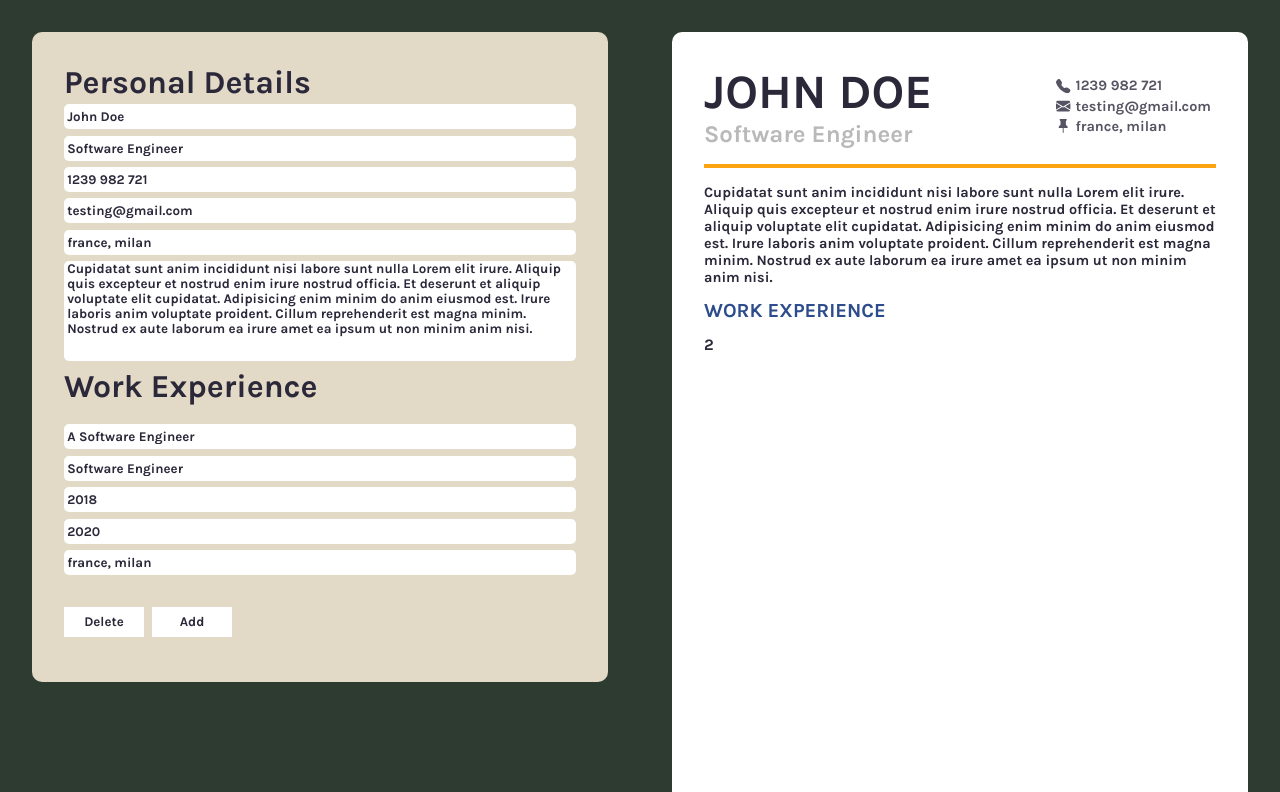
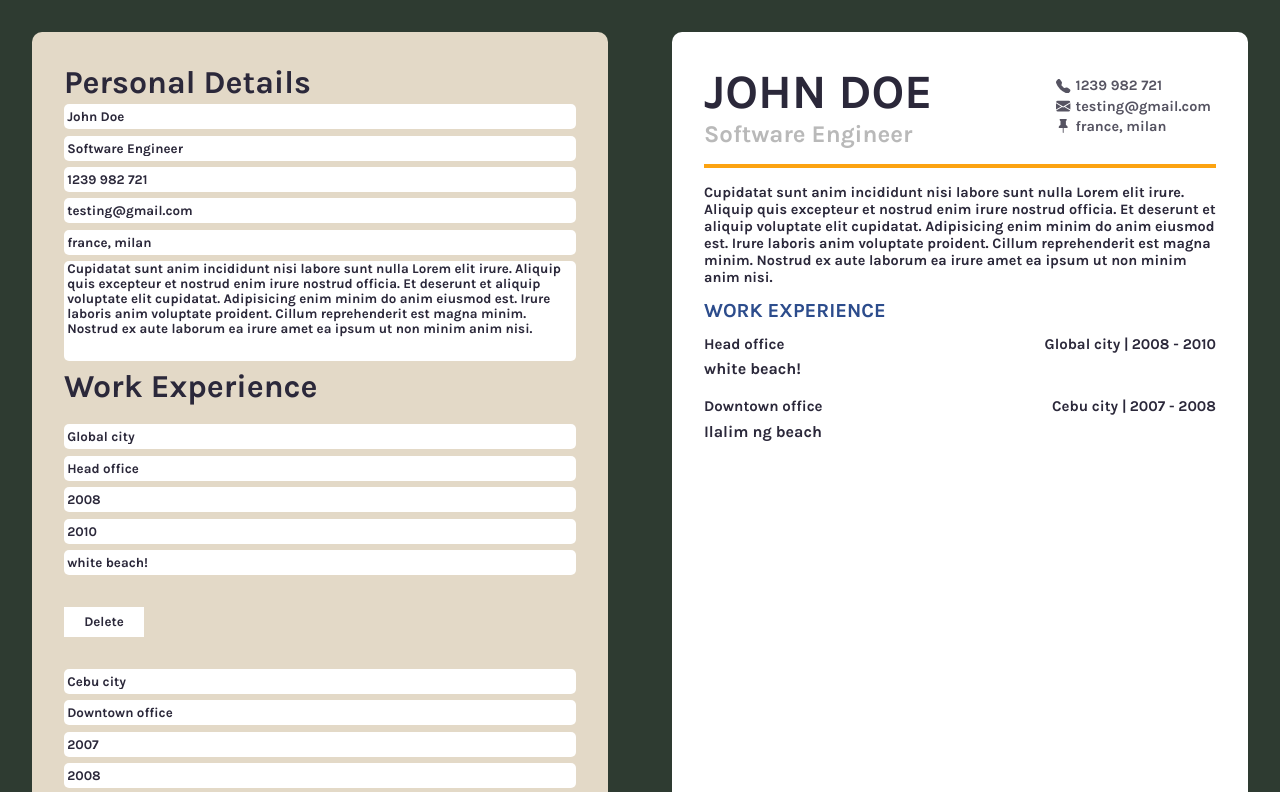
Before and after one commit to haroldm2598/Project-resume, a React (Vite) app: page / in a window 1280 px wide. Shown: the top 792 px of the page. Built offline with nearby package versions, Linux system fonts and the light colour scheme.

Commit message:
Work Post map error find solution

```diff
--- a/src/App.jsx
+++ b/src/App.jsx
@@ -18,9 +18,18 @@ export default function App() {
 		return arrFind.find((work) => work.id === currentWorkId) || works[0];
 	}
 
+	// ORIGIN FOR works and setWorks
+	// function deleteToggle(event, id) {
+	// 	event.preventDefault();
+	// 	setWorks(works.filter((item) => item.id !== id));
+	// }
+
+	// BETA TESTING FOR testWorks and setTestWorks
 	function deleteToggle(event, id) {
 		event.preventDefault();
-		setWorks(works.filter((item) => item.id !== id));
+		const getWorkDetails = testWorks.workDetails;
+		console.log('clicked!');
+		setTestWorks(getWorkDetails.find((item) => item.id === id));
 	}
 
 	function addWork(event) {
@@ -58,11 +67,12 @@ export default function App() {
 			)
 		);
 
-		setWorks(
-			works.map((item) =>
-				item.id === currentWork(works).id ? { ...item, [name]: value } : item
-			)
-		);
+		// setWorks(
+		// 	works.map((item) =>
+		// 		item.id === currentWork(works).id ? { ...item, [name]: value } : item
+		// 	)
+		// );
+
 		// console.log(form);
 		// setWorks(
 		// 	form.map((item) =>
@@ -125,26 +135,36 @@ export default function App() {
 	// 	/>
 	// ));
 
-	function WORKFORMTESTMAP() {
-		const result = testWorks.workDetails;
-		// return `${result[1][0].id} ${result[1][0].companyName} ${result[1][0].workPosition}`;
+	function testWork() {
+		const workPostDetails = testWorks.workDetails;
 
-		for (let i = 0; i < result.length; i++) {
-			const resultTo = (
-				<WorkPost
-					key={result[i].id}
-					work1={result[i].workPosition}
-					work2={result[i].companyName}
-					work3={result[i].dateStart}
-					work4={result[i].dateEnd}
-					work5={result[i].workDetails}
-				/>
-			);
-			return result.length;
-		}
+		const workElementPost = workPostDetails.map((item) => (
+			<WorkPost
+				key={item?.id}
+				work1={item?.workPosition}
+				work2={item?.companyName}
+				work3={item?.dateStart}
+				work4={item?.dateEnd}
+				work5={item?.workDetails}
+			/>
+		));
+
+		return workElementPost;
+
+		// for (let i = 0; i < result.length; i++) {
+		// 	const resultTo = (
+		// 		<WorkPost
+		// 			key={result[i].id}
+		// 			work1={result[i].workPosition}
+		// 			work2={result[i].companyName}
+		// 			work3={result[i].dateStart}
+		// 			work4={result[i].dateEnd}
+		// 			work5={result[i].workDetails}
+		// 		/>
+		// 	);
+		// 	return resultTo;
+		// }
 	}
-
-	console.log(WORKFORMTESTMAP());
 
 	return (
 		<>
@@ -168,23 +188,25 @@ export default function App() {
 						setCurrentWorkId={setCurrentWorkId}
 						handleChange={handleChange}
 					/>
-					<Work
+					{/* ORIGIN FOR work && setWork */}
+					{/* <Work
 						formTitle={'Work Experience'}
 						works={works}
 						setCurrentWorkId={setCurrentWorkId}
 						handleChange={handleChange}
 						deleteToggle={deleteToggle}
 						addWork={addWork}
-					/>
+					/> */}
 
-					{/* <Work
-						formTitle={'Education'}
-						schools={schools}
+					{/* BETA TESTING FOR testWork && setTestWork */}
+					<Work
+						formTitle={'Work Experience'}
+						works={testWorks.workDetails}
 						setCurrentWorkId={setCurrentWorkId}
 						handleChange={handleChange}
 						deleteToggle={deleteToggle}
-						addEducation={addEducation}
-					/> */}
+						addWork={addWork}
+					/>
 				</div>
 				<div className='postContainer'>
 					<Post
@@ -197,7 +219,7 @@ export default function App() {
 						workTitle={'work experience'}
 						education={'education'}
 					>
-						{WORKFORMTESTMAP()}
+						{testWork()}
 					</Post>
 				</div>
 			</div>
--- a/src/component/Work.jsx
+++ b/src/component/Work.jsx
@@ -4,6 +4,23 @@ export default function Work(props) {
 	return (
 		<>
 			<h1>{props.formTitle}</h1>
+			{/* ORIGIN FOR work and setWork */}
+			{/* {props.works.map((item) => (
+				<WorkForm
+					key={item.id}
+					work0={item.id}
+					work1={item.companyName}
+					work2={item.workPosition}
+					work3={item.dateStart}
+					work4={item.dateEnd}
+					work5={item.workDetails}
+					setCurrentWorkId={props.setCurrentWorkId}
+					handleChange={props.handleChange}
+					deleteToggle={props.deleteToggle}
+				/>
+			))} */}
+
+			{/* BETA TESTING FOR testWork and setTestWork */}
 			{props.works.map((item) => (
 				<WorkForm
 					key={item.id}
@@ -16,22 +33,9 @@ export default function Work(props) {
 					setCurrentWorkId={props.setCurrentWorkId}
 					handleChange={props.handleChange}
 					deleteToggle={props.deleteToggle}
+					test={console.log(item.id)}
 				/>
 			))}
-
-			{/* {props.schools.map((item) => (
-				<WorkForm
-					key={item.id}
-					work0={item.id}
-					work1={item.schoolName}
-					work2={item.schoolDegree}
-					work3={item.dateStart}
-					work4={item.dateEnd}
-					setCurrentWorkId={props.setCurrentWorkId}
-					handleChange={props.handleChange}
-					deleteToggle={props.deleteToggle}
-				/>
-			))} */}
 
 			<button className='work__btn' onClick={props.addWork}>
 				Add
--- a/src/component/WorkForm.jsx
+++ b/src/component/WorkForm.jsx
@@ -54,6 +54,7 @@ export default function WorkForm(props) {
 			>
 				Delete
 			</button>
+			{props.test}
 		</>
 	);
 }
```
